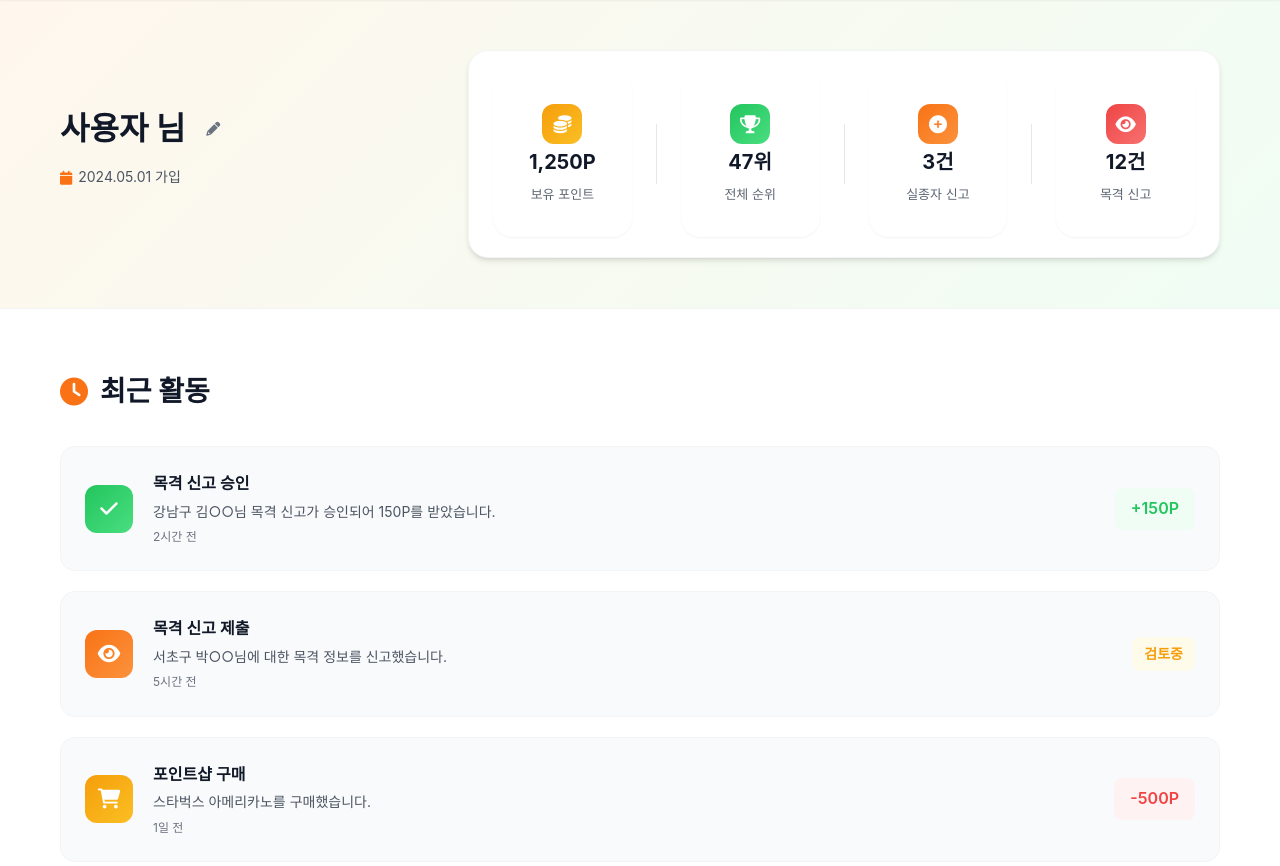
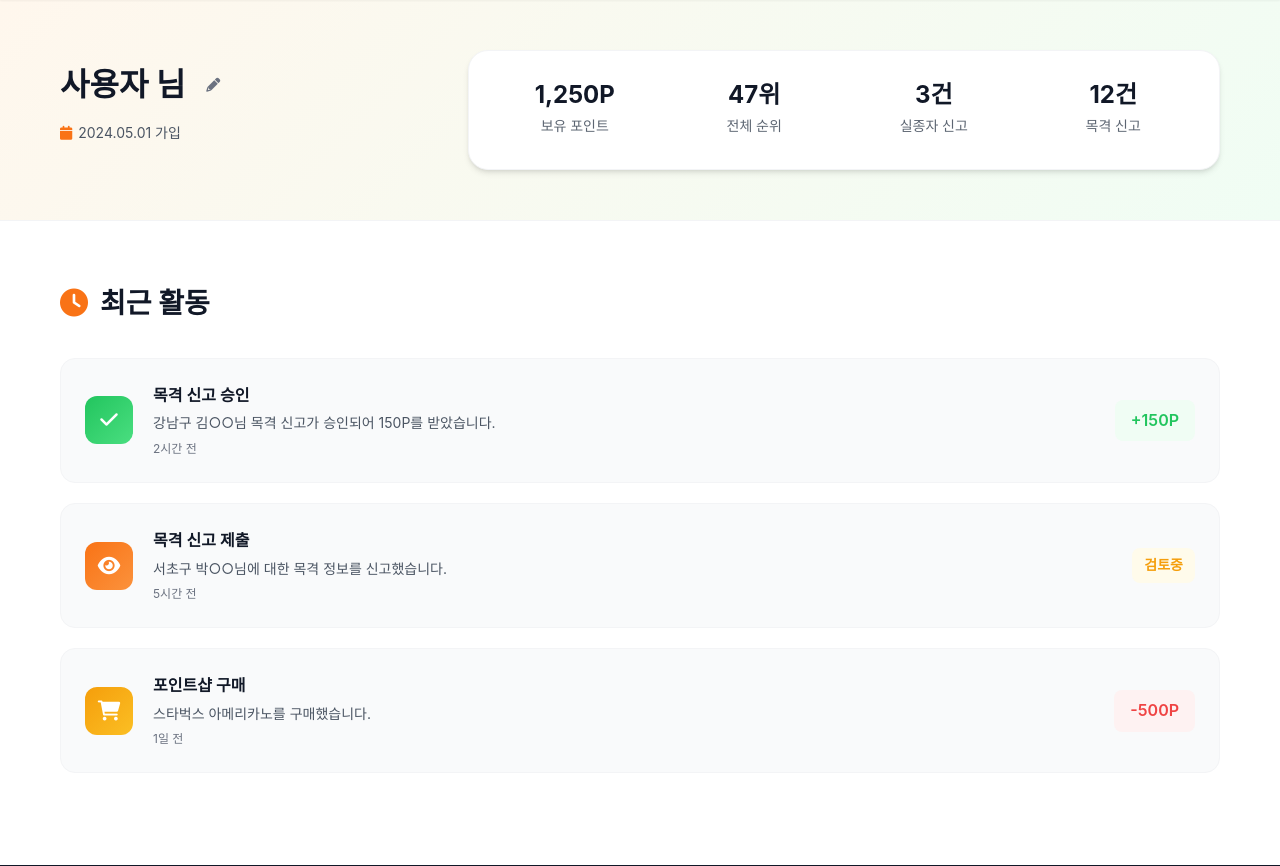
Before and after one commit to ANGIBU/songil, a Flask app: page /mypage in a window 1280 px wide. Shown: the part 75-941 px from the top of the page. Run offline with Flask 3, Linux system fonts and the light colour scheme; some libraries are stand-ins or nearby versions.

Commit message:
안기부 |  커밋된 시간: 2025-06-30 03:04:52

```diff
--- a/static/css/user.css
+++ b/static/css/user.css
@@ -216,123 +216,40 @@ body {
     color: var(--primary-orange);
 }
 
-/* ===== 간소화된 대시보드 통계 ===== */
-.dashboard-stats-simple {
-    display: flex;
-    justify-content: space-between;
-    align-items: center;
+/* ===== 간소화된 통계 컨테이너 ===== */
+.user-stats-container {
     background: white;
     border-radius: var(--radius-xl);
-    padding: 20px 24px;
+    padding: 32px;
     box-shadow: var(--shadow-md);
     border: 1px solid var(--gray-100);
-    gap: 24px;
-    min-height: 100px;
 }
 
-.stat-item {
+.stats-grid {
+    display: grid;
+    grid-template-columns: repeat(4, 1fr);
+    gap: 32px;
+    text-align: center;
+}
+
+.stat {
     display: flex;
     flex-direction: column;
     align-items: center;
     gap: 8px;
-    flex: 1;
-    text-align: center;
 }
 
-.stat-divider {
-    width: 1px;
-    height: 60px;
-    border: none;
-    background-color: var(--gray-200);
-    margin: 0;
-}
-
-.stat-icon {
-    width: 40px;
-    height: 40px;
-    border-radius: var(--radius-md);
-    display: flex;
-    align-items: center;
-    justify-content: center;
-    font-size: 18px;
-    color: white;
-    flex-shrink: 0;
-}
-
-.stat-item.points .stat-icon {
-    background: linear-gradient(135deg, var(--warning-amber) 0%, var(--warning-amber-light) 100%);
-}
-
-.stat-item.ranking .stat-icon {
-    background: linear-gradient(135deg, var(--secondary-green) 0%, var(--secondary-green-light) 100%);
-}
-
-.stat-item.reports .stat-icon {
-    background: linear-gradient(135deg, var(--primary-orange) 0%, var(--primary-orange-light) 100%);
-}
-
-.stat-item.witnesses .stat-icon {
-    background: linear-gradient(135deg, var(--danger-red) 0%, var(--danger-red-light) 100%);
-}
-
-.stat-number {
-    font-size: 20px;
+.stat-value {
+    font-size: 24px;
     font-weight: 700;
     color: var(--gray-900);
     line-height: 1;
-    margin-bottom: 4px;
-    /* 모든 강조 효과 완전 제거 */
-    box-shadow: none !important;
-    filter: none !important;
-    text-shadow: none !important;
-    border: none !important;
-    outline: none !important;
-    background: transparent !important;
-    text-decoration: none !important;
-    -webkit-box-shadow: none !important;
-    -moz-box-shadow: none !important;
-    -webkit-filter: none !important;
-    -moz-filter: none !important;
-    -webkit-text-shadow: none !important;
-    -moz-text-shadow: none !important;
 }
 
 .stat-label {
-    font-size: 13px;
+    font-size: 14px;
     color: var(--gray-600);
-    /* 모든 강조 효과 완전 제거 */
-    box-shadow: none !important;
-    filter: none !important;
-    text-shadow: none !important;
-    border: none !important;
-    outline: none !important;
-    background: transparent !important;
-    text-decoration: none !important;
-    -webkit-box-shadow: none !important;
-    -moz-box-shadow: none !important;
-    -webkit-filter: none !important;
-    -moz-filter: none !important;
-    -webkit-text-shadow: none !important;
-    -moz-text-shadow: none !important;
-}
-
-/* 강조 효과 완전 제거 - 모든 상태에서 */
-.stat-number:hover,
-.stat-number:focus,
-.stat-number:active,
-.stat-label:hover,
-.stat-label:focus,
-.stat-label:active {
-    box-shadow: none !important;
-    filter: none !important;
-    text-shadow: none !important;
-    border: none !important;
-    outline: none !important;
-    transform: none !important;
-    transition: none !important;
-    background: transparent !important;
-    -webkit-box-shadow: none !important;
-    -moz-box-shadow: none !important;
+    font-weight: 500;
 }
 
 /* ===== 최근 활동 섹션 ===== */
--- a/templates/user/mypage.html
+++ b/templates/user/mypage.html
@@ -28,43 +28,24 @@
                 </div>
             </div>
 
-            <div class="dashboard-stats-simple">
-                <div class="stat-item points">
-                    <div class="stat-icon">
-                        <i class="fas fa-coins"></i>
+            <div class="user-stats-container">
+                <div class="stats-grid">
+                    <div class="stat">
+                        <div class="stat-value">1,250P</div>
+                        <div class="stat-label">보유 포인트</div>
                     </div>
-                    <div class="stat-number">1,250P</div>
-                    <div class="stat-label">보유 포인트</div>
-                </div>
-
-                <hr class="stat-divider">
-
-                <div class="stat-item ranking">
-                    <div class="stat-icon">
-                        <i class="fas fa-trophy"></i>
+                    <div class="stat">
+                        <div class="stat-value">47위</div>
+                        <div class="stat-label">전체 순위</div>
                     </div>
-                    <div class="stat-number">47위</div>
-                    <div class="stat-label">전체 순위</div>
-                </div>
-
-                <hr class="stat-divider">
-
-                <div class="stat-item reports">
-                    <div class="stat-icon">
-                        <i class="fas fa-plus-circle"></i>
+                    <div class="stat">
+                        <div class="stat-value">3건</div>
+                        <div class="stat-label">실종자 신고</div>
                     </div>
-                    <div class="stat-number">3건</div>
-                    <div class="stat-label">실종자 신고</div>
-                </div>
-
-                <hr class="stat-divider">
-
-                <div class="stat-item witnesses">
-                    <div class="stat-icon">
-                        <i class="fas fa-eye"></i>
+                    <div class="stat">
+                        <div class="stat-value">12건</div>
+                        <div class="stat-label">목격 신고</div>
                     </div>
-                    <div class="stat-number">12건</div>
-                    <div class="stat-label">목격 신고</div>
                 </div>
             </div>
         </div>
```
Also changed, not shown: other parts of static/css/user.css (+22 -29 lines), static/js/mypage.js (+15 -15 lines).
